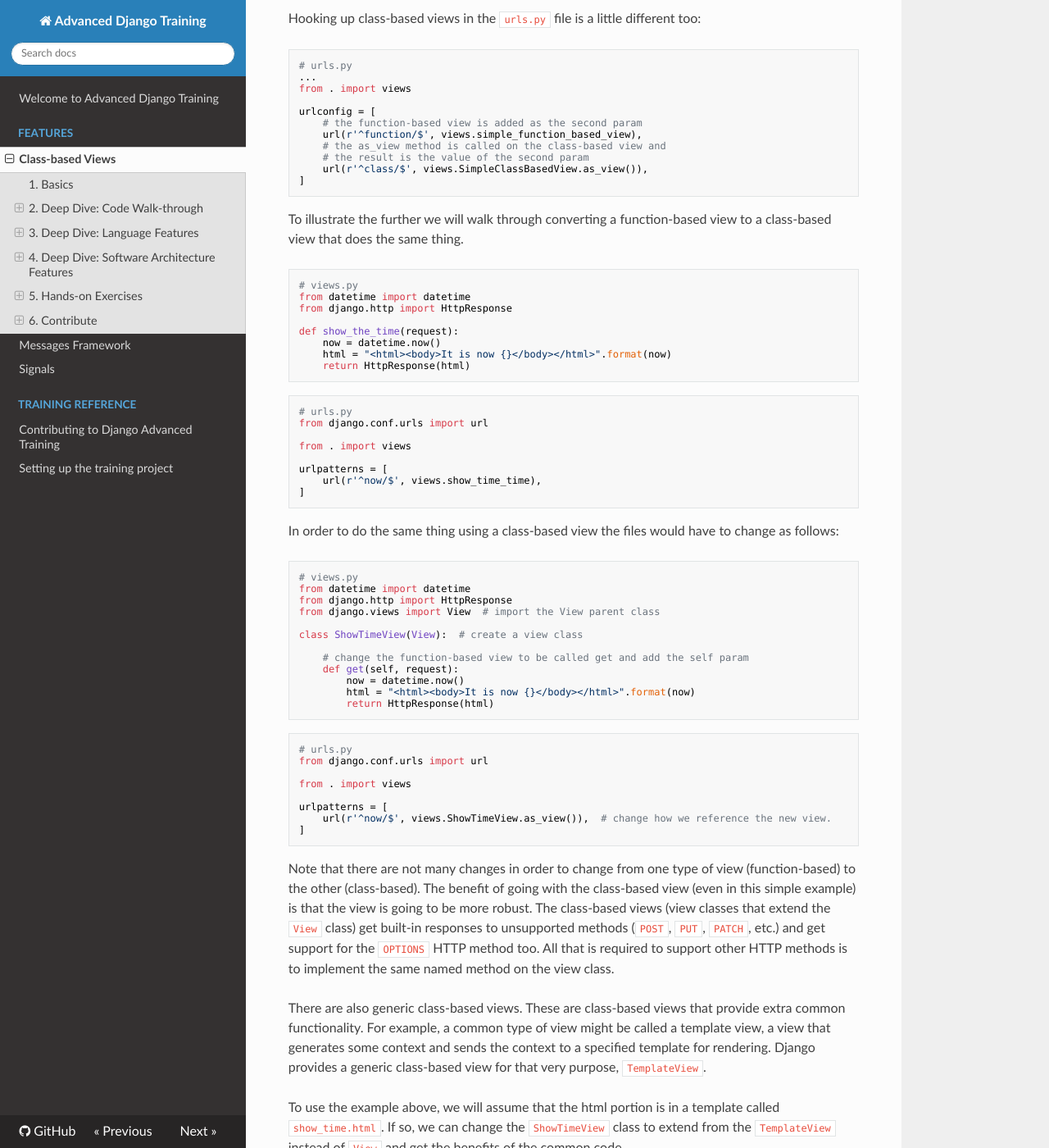
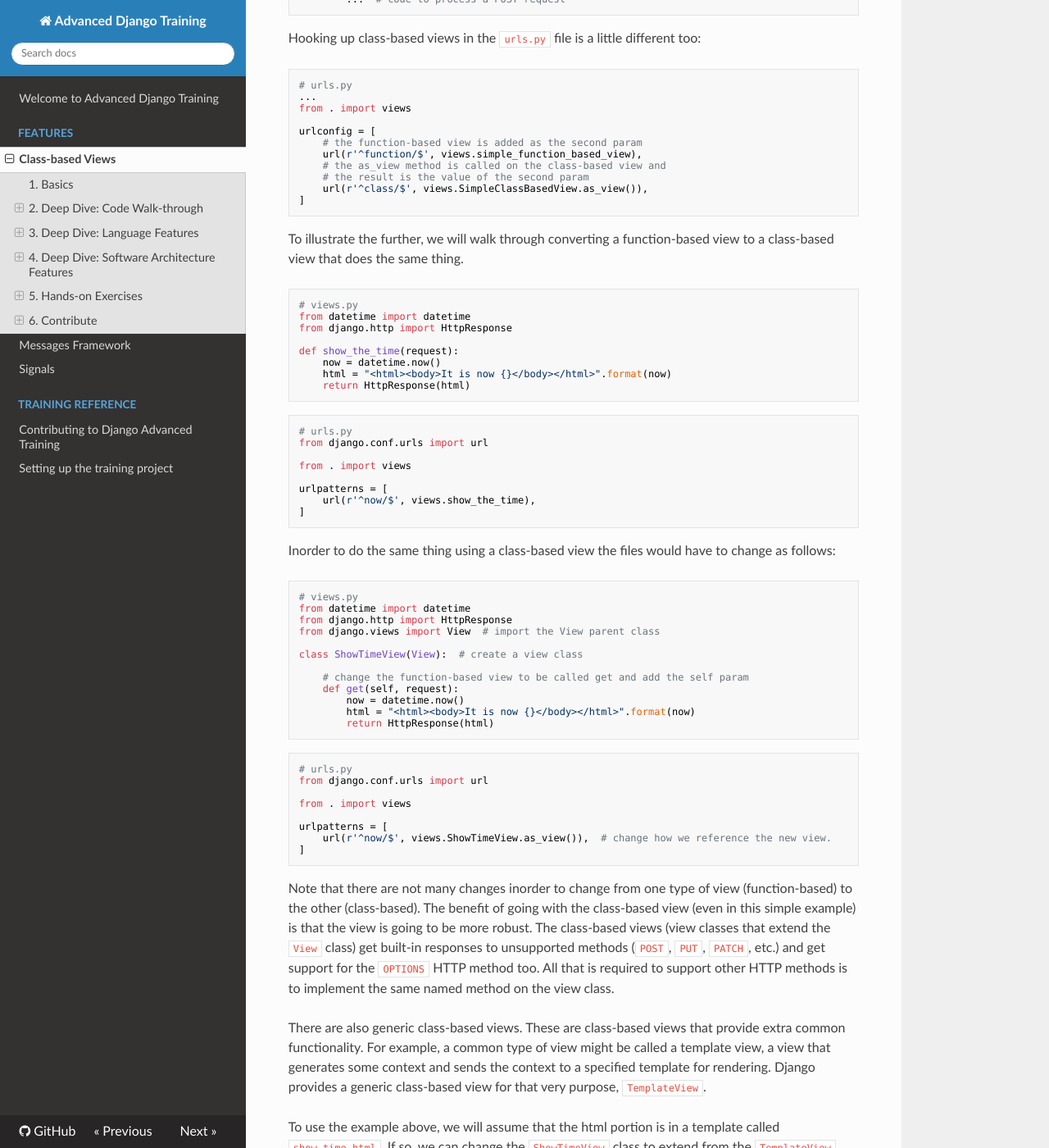
Before and after one commit to chadgh/django-advanced-training, an MkDocs documentation site: the page built from docs/features/class-based-views.md, in a window 1280 px wide and 1400 px high, scrolled down 1060 px. Shown: the whole window at 82% size. Built offline with MkDocs 1.6.1, drawn with Linux system fonts in a browser that asks for light colours; nearby versions of some CDN libraries; some of the changed text lies outside the part shown.

Commit message:
add slight changes to docs

````diff
--- a/docs/features/class-based-views.md
+++ b/docs/features/class-based-views.md
@@ -47,7 +47,7 @@ urlconfig = [
 ]
 ```
 
-To illustrate the further we will walk through converting a function-based view to a class-based view that does the same thing.
+To illustrate the further, we will walk through converting a function-based view to a class-based view that does the same thing.
 
 ```python
 # views.py
@@ -67,11 +67,11 @@ from django.conf.urls import url
 from . import views
 
 urlpatterns = [
-    url(r'^now/$', views.show_time_time),
+    url(r'^now/$', views.show_the_time),
 ]
 ```
 
-In order to do the same thing using a class-based view the files would have to change as follows:
+Inorder to do the same thing using a class-based view the files would have to change as follows:
 
 ```python
 # views.py
@@ -98,7 +98,7 @@ urlpatterns = [
     url(r'^now/$', views.ShowTimeView.as_view()),  # change how we reference the new view.
 ]
 ```
-Note that there are not many changes in order to change from one type of view (function-based) to the other (class-based). The benefit of going with the class-based view (even in this simple example) is that the view is going to be more robust. The class-based views (view classes that extend the `View` class) get built-in responses to unsupported methods (`POST`, `PUT`, `PATCH`, etc.) and get support for the `OPTIONS` HTTP method too. All that is required to support other HTTP methods is to implement the same named method on the view class.
+Note that there are not many changes inorder to change from one type of view (function-based) to the other (class-based). The benefit of going with the class-based view (even in this simple example) is that the view is going to be more robust. The class-based views (view classes that extend the `View` class) get built-in responses to unsupported methods (`POST`, `PUT`, `PATCH`, etc.) and get support for the `OPTIONS` HTTP method too. All that is required to support other HTTP methods is to implement the same named method on the view class.
 
 There are also generic class-based views. These are class-based views that provide extra common functionality. For example, a common type of view might be called a template view, a view that generates some context and sends the context to a specified template for rendering. Django provides a generic class-based view for that very purpose, `TemplateView`.
 
@@ -173,7 +173,7 @@ The `__init__` method is fairly simple. It takes keyword arguments and sets each
 
 The `dispatch` method contains the actual view logic. It takes a request, finds the method that should be called for the given request (by using the HTTP method used), and returns the results of calling that method. If there isn't a method for the HTTP method used, the default view is the `http_method_not_allowed` view. It returns an HTTP 405 response.
 
-The `as_view` method creates and returns a new function that is used as a Django view. Here we can see that even class-based views are simply just function-based views when they are actually used.o
+The `as_view` method creates and returns a new function that is used as a Django view. Here we can see that even class-based views are simply just function-based views when they are actually used.
 
 The `view` function that is created and returned from the `as_view` method, looks a lot like a function-based view. It takes a request and returns the results of calling the class-based views `dispatch` method. It is also interesting to see that the `view` function on each request will instantiate a new instance of the view class, set the request, args, and kwargs attributes, and then call and return the results from the view instance's `dispatch` method. It is also interesting to note that the `view` function also gets a few attributes of its own including the `view_class` and `view_initkwargs` attributes.
 
@@ -194,7 +194,7 @@ class ContextMixin:
         return kwargs
 ```
 
-By itself, the `ContextMixin` isn't that helpful. The `get_context_data` method makes sure that there is a value `view` in kwargs and also makes sure that if there is anything in the `extra_context` attribute it is also added to kwargs before returning kwargs. In the next section we will see why this mixin is helpful, but first we will take a looks at the `TemplateResponseMixin`.
+By itself, the `ContextMixin` isn't that helpful. The `get_context_data` method makes sure that there is a value `view` in kwargs and also makes sure that if there is anything in the `extra_context` attribute, it is also added to kwargs before returning kwargs. In the next section we will see why this mixin is helpful, but first we will take a looks at the `TemplateResponseMixin`.
 
 The `TemplateResponseMixin` ([also in the same file](https://github.com/django/django/blob/master/django/views/generic/base.py#L109)) looks like this:
 
@@ -281,9 +281,9 @@ Python's OOP model allows for multiple inheritance. This can be easily seen in t
 class TemplateView(TemplateResponseMixin, ContextMixin, View):
 ```
 
-When defining a class the parents of that class are defined in parenthesis after the class name. The `TemplateView` class has three explicit parent classes. There would also most likely be some implicit parent classes (such as `object` which is the parent of all classes in Python, but rarely explicitly defined). The order of the parents matters here because when the `super` function is called in any methods in order to call a parent method, parents are searched in the order defined. So when we call the `get_context_data` method on the `TemplateView` class instance, it first looks in `TemplateResponseMixin` and then moves to `ContextMixin` (before stopping because the method was found there).
+When defining a class the parents of that class are defined in parenthesis after the class name. The `TemplateView` class has three explicit parent classes. There would also most likely be some implicit parent classes (such as `object` which is the parent of all classes in Python, but rarely explicitly defined). The order of the parents matters here because when the `super` function is called in any methods inorder to call a parent method, parents are searched in the order defined. So when we call the `get_context_data` method on the `TemplateView` class instance, it first looks in `TemplateResponseMixin` and then moves to `ContextMixin` (before stopping because the method was found there).
 
-In order to see the parent classes, and the order that they will be called/searched, you can called the `mro` method of a class (MRO stands for Method Resolution Order).
+Inorder to see the parent classes, and the order that they will be called/searched, you can called the `mro` method of a class (MRO stands for Method Resolution Order).
 
 ```python
 >>> from django.views.generic import TemplateView
````
Also changed, not shown: other parts of docs/features/class-based-views.md (+2 -2 lines).
